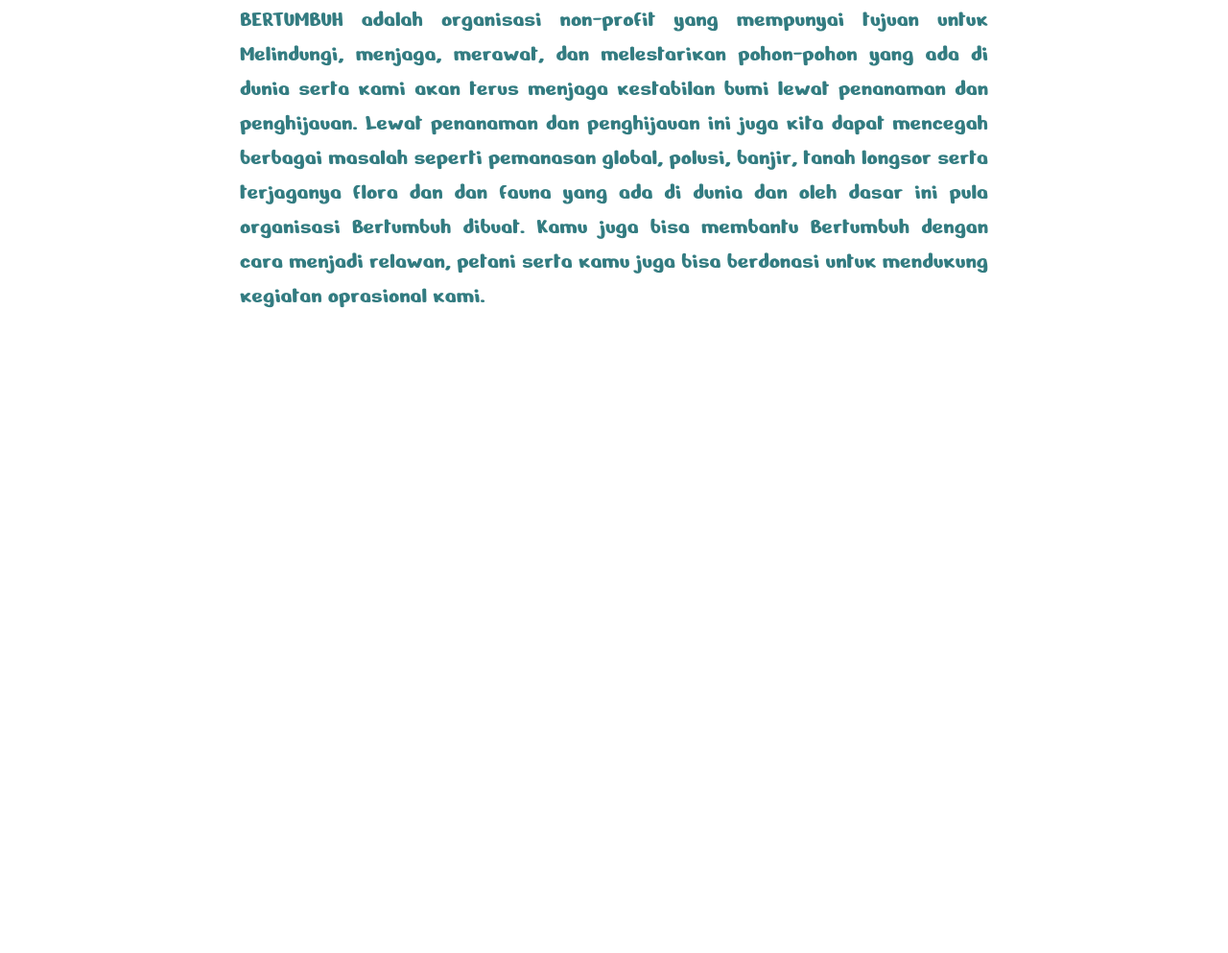
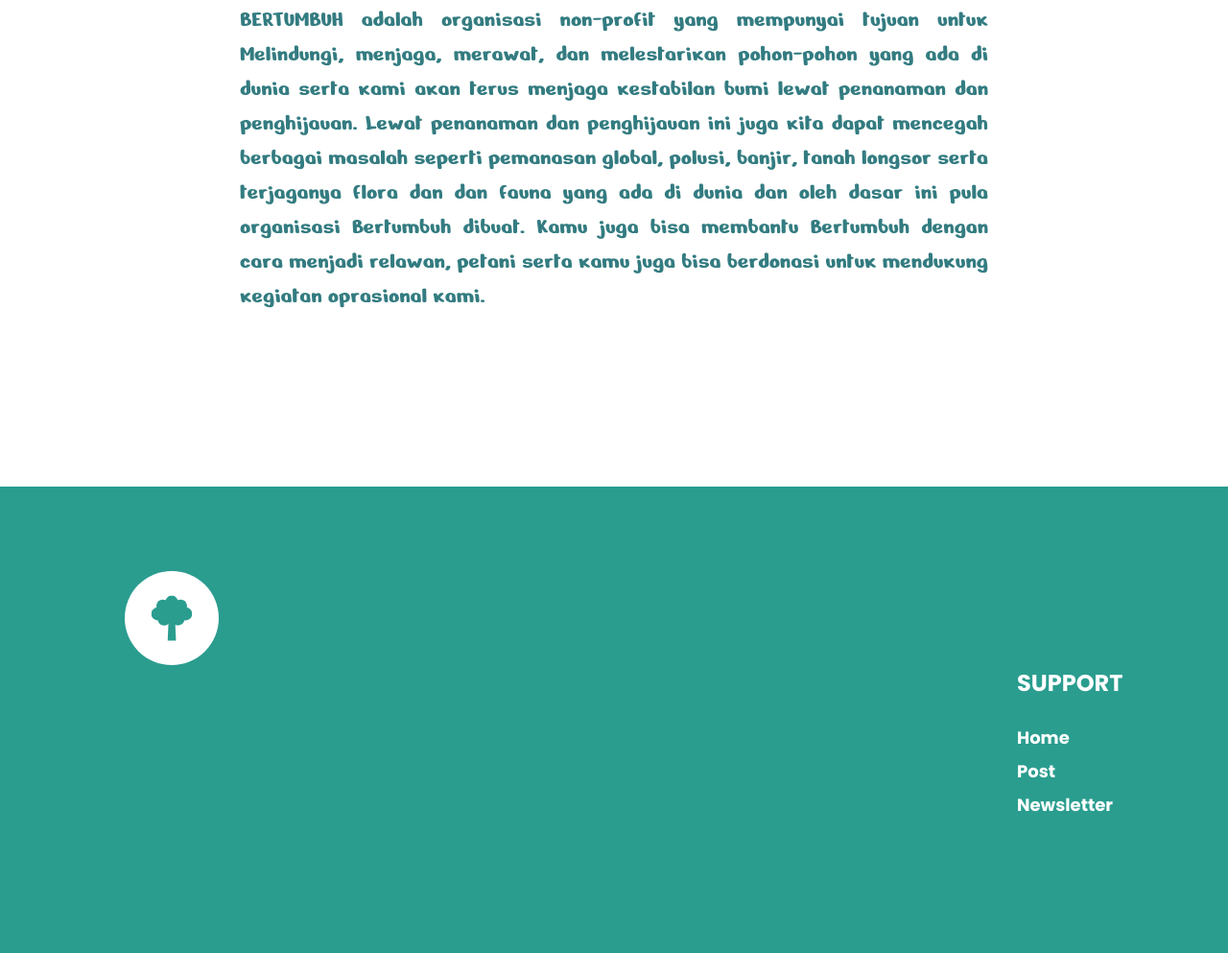
Before and after one commit to ketiladzeshotiko/homework5-, a plain HTML site: page index.html in a window 1280 px wide. Shown: the part 2125-3118 px from the top of the page at 96% size. Before the commit the page ends 2632 px from the top, so only its background shows below. Drawn offline with Linux system fonts and the light colour scheme.

Commit message:
add footer

```diff
--- a/css/style.css
+++ b/css/style.css
@@ -110,3 +110,42 @@
       margin-top: 80px;
       text-align: justify;
    }
+/* footer */
+footer{
+   width: 1440px;
+   margin: auto;
+   background-color: #2A9D8F;
+   padding: 88px 0 141px 130px;
+}
+.footer_img{
+   display: block;
+   width: 98px;
+   height: 98px;
+}
+.footer_nav{
+   display: inline-block;
+   margin-left: 930px;
+   vertical-align: middle;
+   vertical-align: top;
+
+}
+.footer_li{
+   margin-bottom: 24px;
+}
+.footer_middle_li{
+   margin-block: 8px;
+}
+.footer_li_link{
+   font-size: 18px;
+   font-weight: 400;
+   line-height: 27px;
+   color: white;
+   font-family: "Poppins", sans-serif;
+}
+.footer_p{
+   font-weight: 700;
+   font-size: 24px;
+   line-height: 38px;
+   color: white;
+   font-family: "Poppins", sans-serif;
+}
--- a/index.html
+++ b/index.html
@@ -64,7 +64,26 @@
                 BERTUMBUH adalah organisasi non-profit yang mempunyai tujuan untuk Melindungi, menjaga, merawat, dan melestarikan pohon-pohon yang ada di dunia serta kami akan  terus menjaga kestabilan bumi lewat penanaman dan penghijauan. Lewat penanaman dan penghijauan ini juga  kita dapat mencegah berbagai masalah seperti pemanasan global, polusi, banjir, tanah longsor serta terjaganya flora dan dan fauna yang ada di dunia dan oleh dasar ini pula organisasi Bertumbuh dibuat. Kamu juga bisa membantu Bertumbuh dengan cara menjadi relawan, petani serta kamu juga bisa berdonasi untuk mendukung kegiatan oprasional kami.
             </p>
         </article>
+<!-- footer -->
+<footer>
 
-
+    <img src="images/logo_header.svg" alt="" class="footer_img">
+    <nav class="footer_nav">
+        <ul>
+            <li class="footer_li">
+                <a href="" class="footer_p">SUPPORT</a>
+            </li>
+            <li >
+                <a href="" class="footer_li_link">Home</a>
+            </li>
+            <li class="footer_middle_li">
+                <a href="" class="footer_li_link">Post</a>
+            </li>
+            <li>
+                <a href="" class="footer_li_link">Newsletter</a>
+            </li>
+        </ul>
+       </nav>
+</footer>
 </body>
 </html>
```
